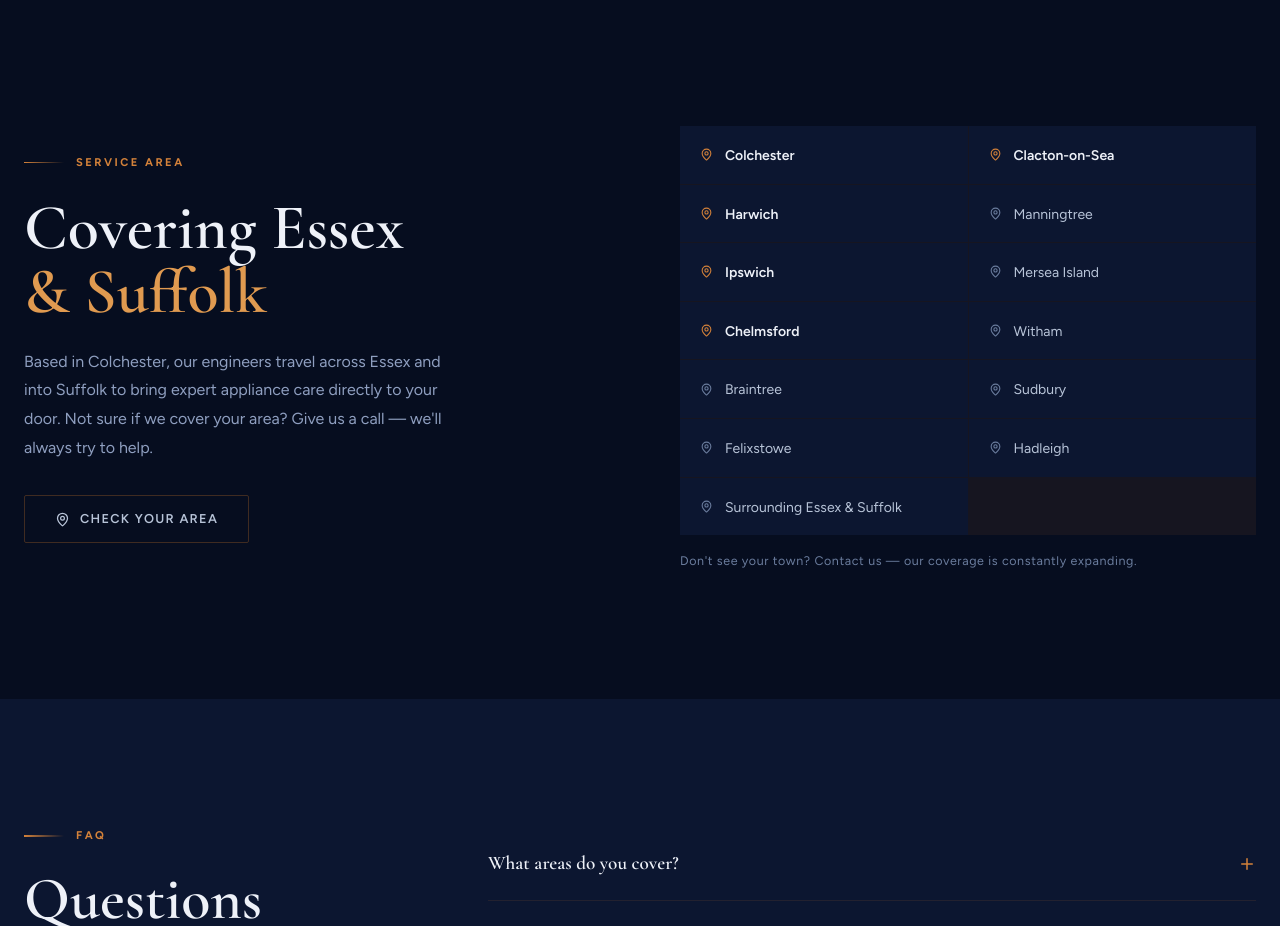
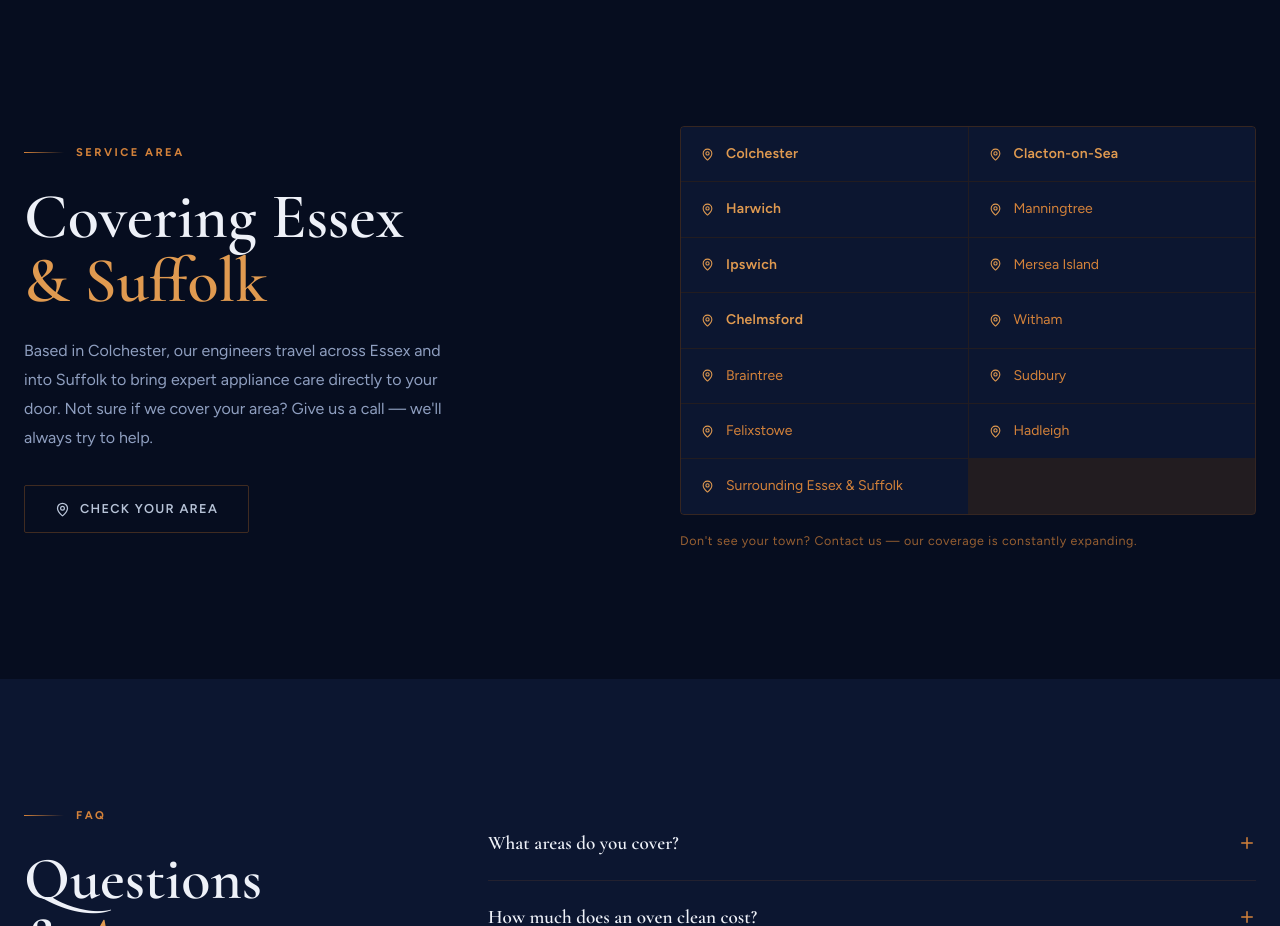
Before and after one commit to Spikeaa/gs-demo, a Next.js app: page / in a window 1280 px wide. Shown: the part 6568-7494 px from the top of the page. Built offline with nearby package versions, Linux system fonts and the light colour scheme.

Commit message:
Coverage: all location text gold, border-framed grid, stronger hover

```diff
--- a/components/Coverage.tsx
+++ b/components/Coverage.tsx
@@ -69,18 +69,23 @@ export default function Coverage() {
           {/* Right: areas grid */}
           <div>
             <div
-              className="grid grid-cols-2 gap-px"
-              style={{ background: "rgba(196,114,42,0.08)" }}
+              style={{
+                border: "1px solid rgba(196,114,42,0.25)",
+                borderRadius: 4,
+                overflow: "hidden",
+              }}
+            >
+              <div
+                className="grid grid-cols-2"
+                style={{ gap: "1px", background: "rgba(196,114,42,0.15)" }}
               >
                 {areas.map((area) => (
                   <div
                     key={area.name}
-                  className="flex items-center gap-3 px-5 py-4 transition-all duration-200 group cursor-default"
-                  style={{
-                    background: "var(--charcoal)",
-                  }}
+                    className="flex items-center gap-3 px-5 py-4 cursor-default transition-all duration-200"
+                    style={{ background: "var(--charcoal)" }}
                     onMouseEnter={(e) => {
-                    (e.currentTarget as HTMLElement).style.background = "rgba(196,114,42,0.06)";
+                      (e.currentTarget as HTMLElement).style.background = "rgba(196,114,42,0.1)";
                     }}
                     onMouseLeave={(e) => {
                       (e.currentTarget as HTMLElement).style.background = "var(--charcoal)";
@@ -88,25 +93,22 @@ export default function Coverage() {
                   >
                     <MapPin
                       size={13}
-                    style={{
-                      color: area.primary ? "var(--copper)" : "var(--warm-grey)",
-                      flexShrink: 0,
-                    }}
+                      style={{ color: "var(--copper-light)", flexShrink: 0 }}
                     />
-                  <div>
                     <span
                       style={{
                         fontFamily: "'Figtree', sans-serif",
                         fontSize: "0.875rem",
                         fontWeight: area.primary ? 600 : 400,
-                        color: area.primary ? "var(--parchment)" : "var(--light-grey)",
+                        color: area.primary ? "var(--copper-light)" : "var(--copper)",
+                        letterSpacing: area.primary ? "0.02em" : undefined,
                       }}
                     >
                       {area.name}
                     </span>
                   </div>
+                ))}
               </div>
-              ))}
             </div>
 
             <p
@@ -114,7 +116,8 @@ export default function Coverage() {
               style={{
                 fontFamily: "'Figtree', sans-serif",
                 fontSize: "0.78rem",
-                color: "var(--warm-grey)",
+                color: "var(--copper)",
+                opacity: 0.7,
                 letterSpacing: "0.05em",
               }}
             >
```
Lines whose indentation alone changed are shown as unchanged.
